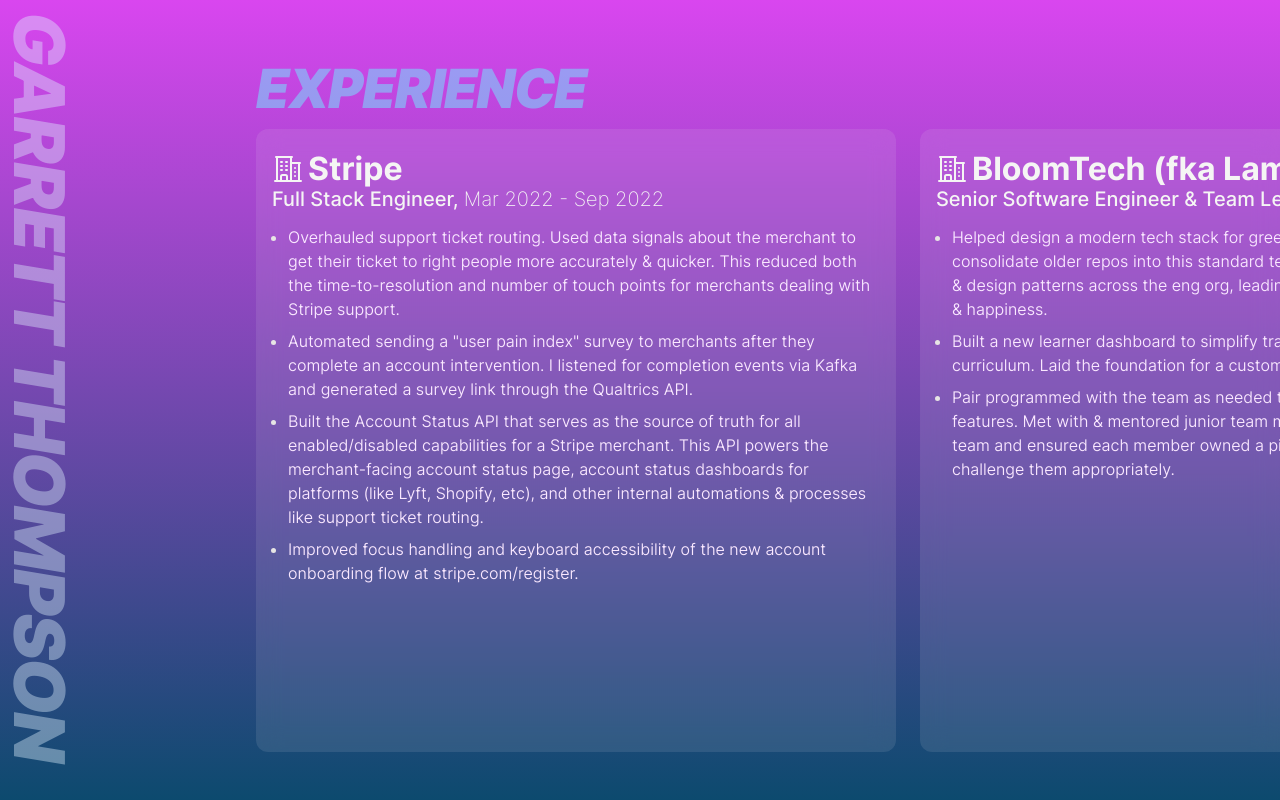
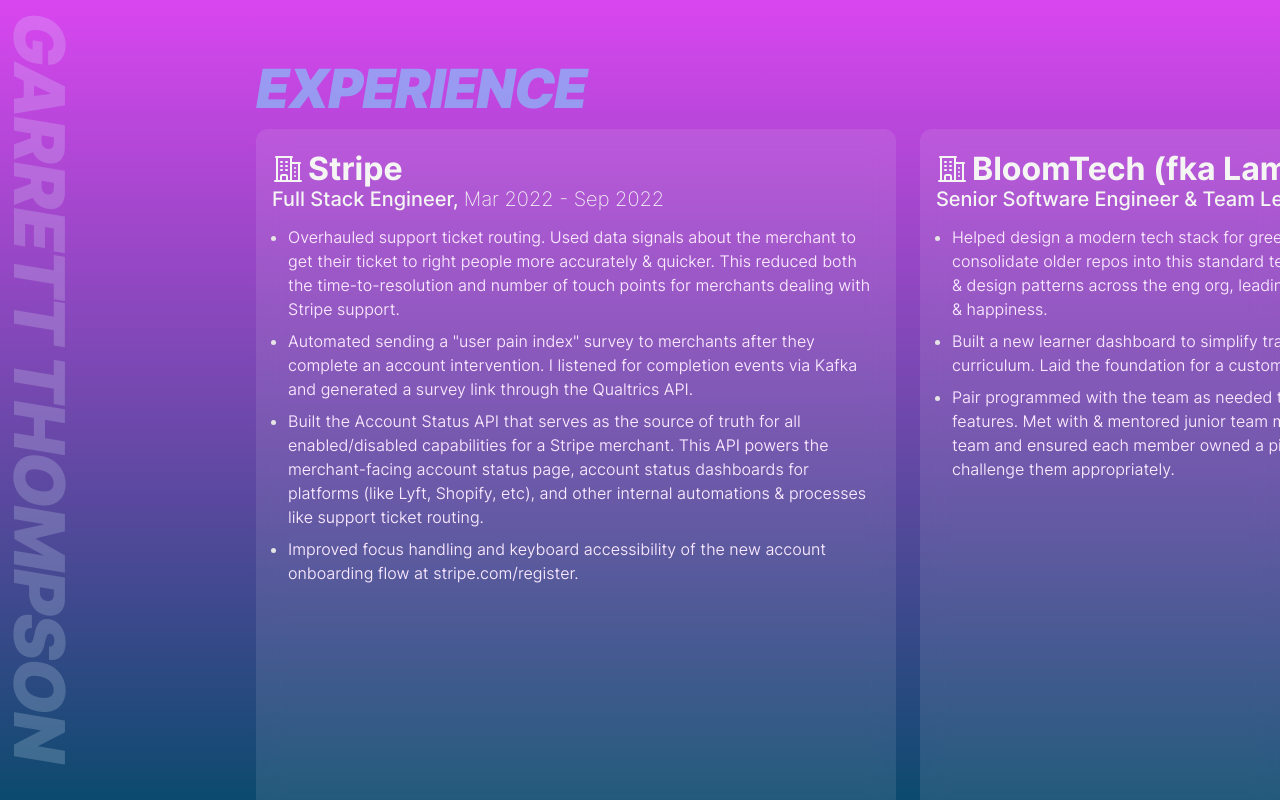
Before and after one commit to garrett-thompson/garrett-thompson.dev, a Next.js app: page / in a window 1280 px wide. Built offline with nearby package versions, Linux system fonts and the light colour scheme.

Commit message:
update styles

```diff
--- a/components/typography.tsx
+++ b/components/typography.tsx
@@ -5,7 +5,7 @@
   children: React.ReactNode;
 }
 export const Banner = ({ children }: Heading1Props) => (
-  <div className="absolute left-[92px] top-[12px] origin-top-left lg:text-[70px] heading text-sky-100 opacity-40 tracking-tight rotate-90">
+  <div className="absolute left-[92px] top-[12px] origin-top-left lg:text-[70px] heading text-sky-100 opacity-20 tracking-tight rotate-90">
     {children}
   </div>
 );
--- a/pages/index.tsx
+++ b/pages/index.tsx
@@ -31,10 +31,12 @@
 
       <Banner>GARRETT THOMPSON</Banner>
 
-      <main className="h-screen w-screen overflow-scroll bg-gradient-to-t from-sky-900 to-fuchsia-500">
-        <section className="flex flex-col pl-[20%] h-full pt-12">
-          <Heading1 className="text-sky-300 opacity-60">EXPERIENCE</Heading1>
-          <div className="flex space-x-6 overflow-x-scroll flex-1 pb-12">
+      <main className="h-screen w-screen overflow-y-scroll bg-gradient-to-t from-sky-900 to-fuchsia-500 pt-12">
+        <Heading1 className="text-sky-300 pl-[20%] opacity-60">
+          EXPERIENCE
+        </Heading1>
+        <section className="flex flex-col pl-[20%] h-full overflow-x-scroll">
+          <div className="flex space-x-6 flex-1 pb-12">
             <Draggable currentIndex={cardIndex} index={0}>
               <Card>
                 <StripeExperience />
```
Also changed, not shown: 1 other file (tests, documents, lock files or other folders).
